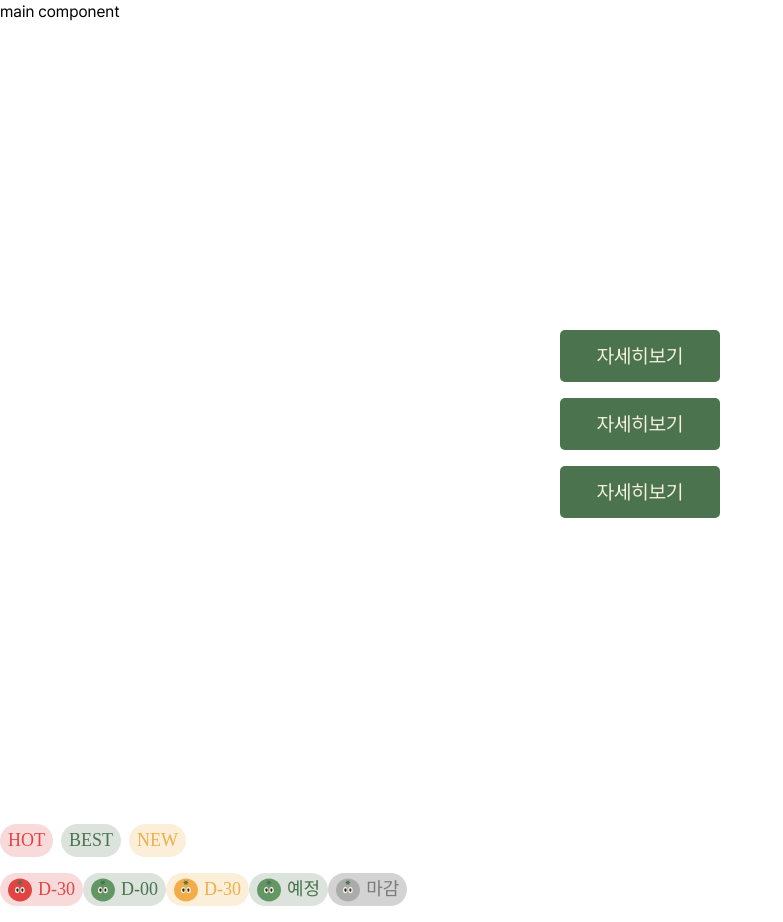
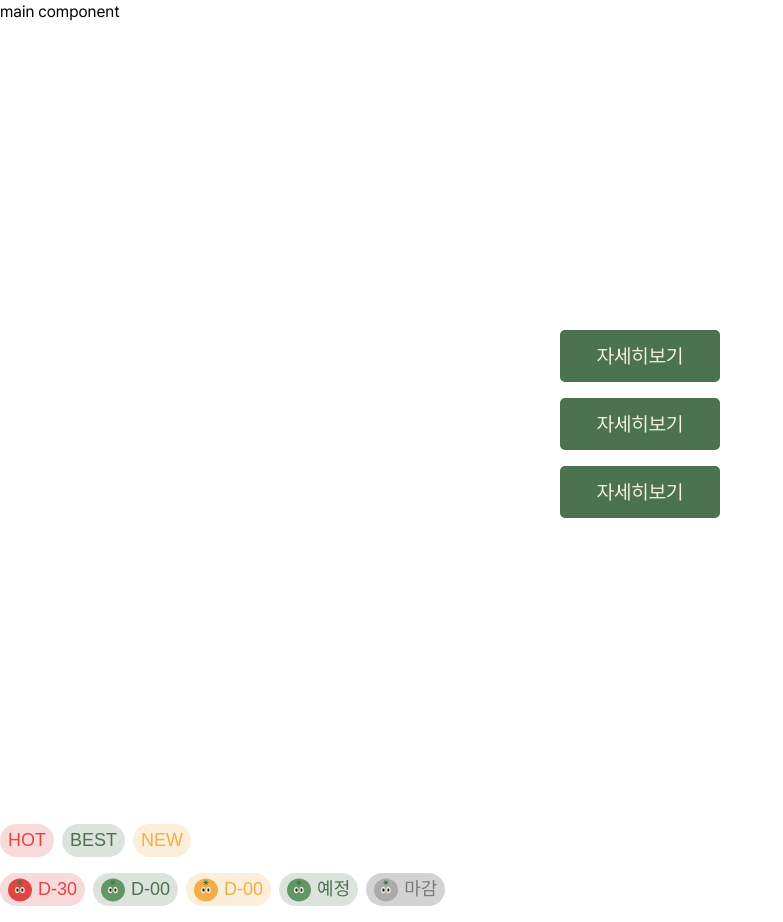
Before and after one commit to Team-Detective/tomatoes, a Next.js app: page / in a window 1280 px wide. Shown: the whole page, without its empty margins (0-783 px from the left). Built offline with nearby package versions, Linux system fonts and the light colour scheme.

Commit message:
<refactor>: 컬러상수 사용 및 props 타입 변경

```diff
--- a/src/app/page.tsx
+++ b/src/app/page.tsx
@@ -11,17 +11,17 @@
         <BannerLink url="https://google.com" />
         <BannerLink url="https://google.com" />
       </div>
-      <div className='flex gap-2 mb-4'>
+      <div className="flex gap-2 mb-4">
         <Tag type="hot" label="HOT" />
         <Tag type="best" label="BEST" />
         <Tag type="new" label="NEW" />
       </div>
-      <div>
+      <div className="flex gap-2 mb-4">
         <Dday type="active" day="30" color="red" />
         <Dday type="active" day="00" color="green" />
-        <Dday type="active" day="30" color="yellow" />
-        <Dday type="upcoming" day="30" />
-        <Dday type="completed" day="30" />
+        <Dday type="active" day="00" color="yellow" />
+        <Dday type="upcoming" />
+        <Dday type="completed" />
       </div>
     </>
   );
--- a/src/components/common/Dday.tsx
+++ b/src/components/common/Dday.tsx
@@ -1,30 +1,30 @@
 interface DdayProps {
   type: 'active' | 'completed' | 'upcoming';
-  day: string;
+  day?: string;
   color?: 'red' | 'yellow' | 'green';
 }
 
 const baseTagStyle = "h-[33px] px-2 py-[3px] rounded-[999px] justify-center items-center gap-1.5 inline-flex";
-const baseTextStyle = "text-lg font-medium font-['Pretendard'] leading-[27px]";
+const baseTextStyle = "text-lg font-medium font-pretendard leading-[27px]";
 
 const tagStyles = {
   active: {
-    red: `${baseTagStyle} bg-[#f9dada]`,
-    yellow: `${baseTagStyle} bg-[#fcefda]`,
-    green: `${baseTagStyle} bg-[#dbe3dc]`,
+    red: `${baseTagStyle} bg-dDayRed`,
+    yellow: `${baseTagStyle} bg-dDayYellow`,
+    green: `${baseTagStyle} bg-dDayGreen`,
   },
-  completed: `${baseTagStyle} bg-[#D3D3D3]`,
-  upcoming: `${baseTagStyle} bg-[#dbe3dc]`
+  completed: `${baseTagStyle} bg-dDayGray`,
+  upcoming: `${baseTagStyle} bg-dDayGreen`
 };
 
 const textStyles = {
   active: {
-    red: `${baseTextStyle} text-[#e24444]`,
-    yellow: `${baseTextStyle} text-[#f2ad48]`,
-    green: `${baseTextStyle} text-[#4a734e]`,
+    red: `${baseTextStyle} text-dDayTextRed`,
+    yellow: `${baseTextStyle} text-dDayTextYellow`,
+    green: `${baseTextStyle} text-dDayTextGreen`,
   },
-  completed: `${baseTextStyle} text-[#7A7A7A]`,
-  upcoming: `${baseTextStyle} text-[#4a734e]`
+  completed: `${baseTextStyle} text-dDayTextGray`,
+  upcoming: `${baseTextStyle} text-dDayTextGreen`
 };
 
 export default function Dday({ type, day, color }: DdayProps) {
--- a/src/components/common/Tag.tsx
+++ b/src/components/common/Tag.tsx
@@ -4,18 +4,18 @@
 }
 
 const baseTagStyle = "h-[33px] px-2 py-[3px] rounded-[999px] justify-center items-center gap-1.5 inline-flex";
-const baseTextStyle = "text-lg font-medium font-['Pretendard'] leading-[27px]";
+const baseTextStyle = "text-lg font-medium font-pretendard leading-[27px]";
 
 const tagStyles = {
-  hot: `${baseTagStyle} bg-[#f9dada]`,
-  best: `${baseTagStyle} bg-[#dbe3dc]`,
-  new: `${baseTagStyle} bg-[#fcefda]`
+  hot: `${baseTagStyle} bg-dDayRed`,
+  new: `${baseTagStyle} bg-dDayYellow`,
+  best: `${baseTagStyle} bg-dDayGreen`
 };
 
 const textStyles = {
-  hot: `${baseTextStyle} text-[#e24444]`,
-  best: `${baseTextStyle} text-[#4a734e]`,
-  new: `${baseTextStyle} text-[#f2ad48]`
+  hot: `${baseTextStyle} text-dDayTextRed`,
+  new: `${baseTextStyle} text-dDayTextYellow`,
+  best: `${baseTextStyle} text-dDayTextGreen`
 };
 
 export default function Tag({ type, label }: TagProps) {
--- a/tailwind.config.ts
+++ b/tailwind.config.ts
@@ -24,6 +24,9 @@
         dDayTextGray: '#7A7A7A',
         searchBorder: '#E24444',
       },
+      fontFamily: {
+        pretendard: ['Pretendard', 'sans-serif'],
+      },
     },
   },
   plugins: [],
```
